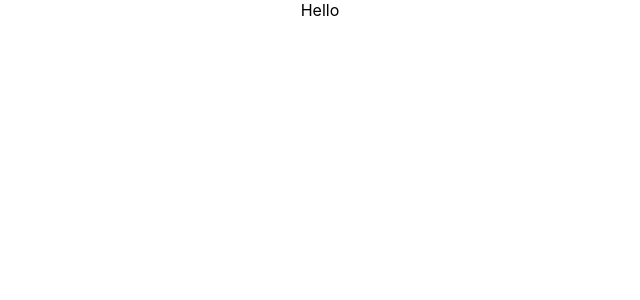
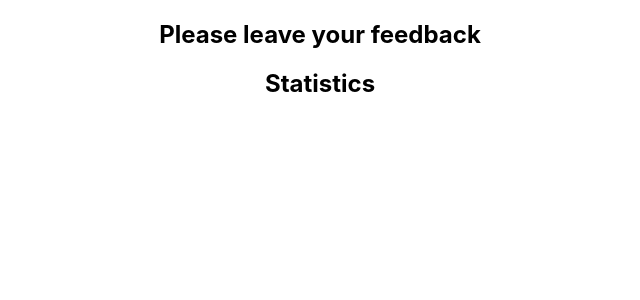
Before and after one commit to flashforward55/goit-react-hw-02-feedback, a React (Create React App) app: page / in a window 1280 px wide. Shown: the top 300 px of the page, without its empty margins (320-960 px from the left). Built offline with nearby package versions, Linux system fonts and the light colour scheme.

Commit message:
Add Section componetnt

```diff
--- a/src/components/App.jsx
+++ b/src/components/App.jsx
@@ -1,10 +1,16 @@
 import React, { Component } from 'react';
 import AppContainer from './App.styled';
+import Section from './Section/Section';
 
 class App extends Component {
   state = {};
   render() {
-    return <AppContainer>Hello</AppContainer>;
+    return (
+      <AppContainer>
+        <Section title="Please leave your feedback"></Section>
+        <Section title="Statistics"></Section>
+      </AppContainer>
+    );
   }
 }
 
--- /dev/null
+++ b/src/components/Section/Section.jsx
@@ -0,0 +1,15 @@
+import PropTypes from 'prop-types';
+import { SectionContainer, SectionTitle } from './Section.styled';
+const Section = ({ title, children }) => (
+  <SectionContainer>
+    <SectionTitle>{title}</SectionTitle>
+    {children}
+  </SectionContainer>
+);
+
+Section.propTypes = {
+  title: PropTypes.string.isRequired,
+  children: PropTypes.node.isRequired,
+};
+
+export default Section;
--- /dev/null
+++ b/src/components/Section/Section.styled.jsx
@@ -0,0 +1,10 @@
+import styled from 'styled-components';
+
+export const SectionContainer = styled.div`
+  margin-bottom: 20px;
+`;
+
+export const SectionTitle = styled.h2`
+  font-size: 24px;
+  margin-bottom: 10px;
+`;
```
Also changed, not shown: src/components/FeedbackOptions/FeedbackOptions.jsx (added), src/components/Notification/Notification.jsx (added), src/components/Statistics/Statistics.jsx (added).
